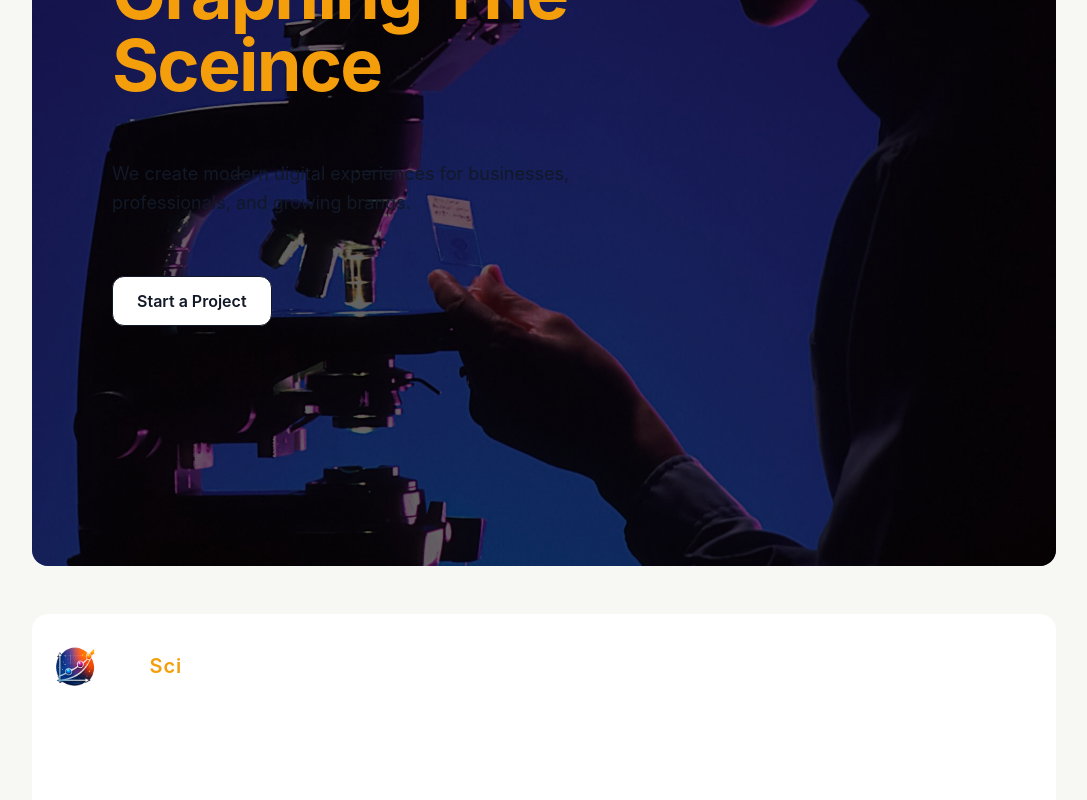
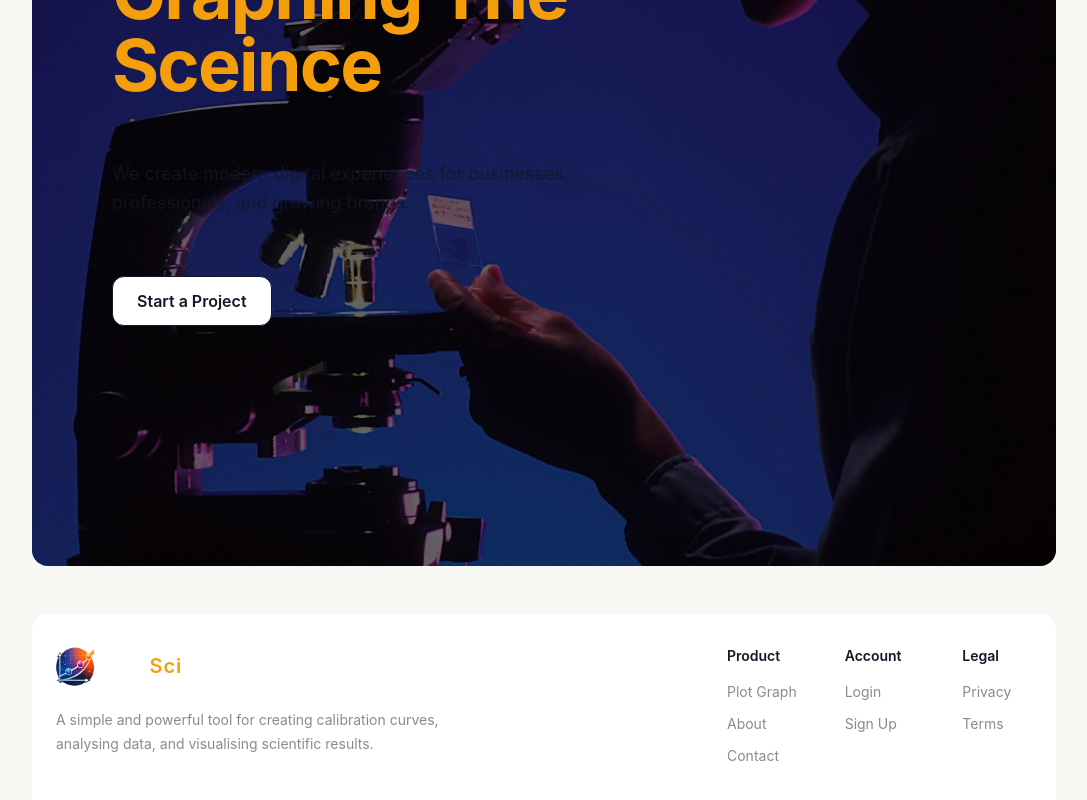
Before and after one commit to BlessingDotDev/calibration-tool, a React (Vite) app: page / in a window 1280 px wide. Shown: the part 338-1138 px from the top of the page, without its empty margins (96-1183 px from the left). Built offline with nearby package versions, Linux system fonts and the light colour scheme.

Commit message:
Change the content of the about page

```diff
--- a/src/components/layout/footer/FooterBrand.tsx
+++ b/src/components/layout/footer/FooterBrand.tsx
@@ -21,7 +21,7 @@ function FooterBrand() {
         </p>
       </NavLink>
 
-      <p className="mt-4 text-sm leading-6 text-white/50">
+      <p className="mt-4 text-sm leading-6 text-text/50">
         A simple and powerful tool for creating calibration
         curves, analysing data, and visualising scientific results.
       </p>
--- a/src/components/layout/footer/FooterLinks.tsx
+++ b/src/components/layout/footer/FooterLinks.tsx
@@ -7,28 +7,28 @@ function FooterLinks() {
 
       {/* Product */}
       <div>
-        <h3 className="mb-4 text-sm font-semibold text-white">
+        <h3 className="mb-4 text-sm font-semibold text-text">
           Product
         </h3>
 
-        <div className="flex flex-col gap-3 text-sm text-white/50">
+        <div className="flex flex-col gap-3 text-sm text-text/50">
           <NavLink
             to="/plot"
-            className="transition hover:text-white"
+            className="transition hover:text-text"
           >
             Plot Graph
           </NavLink>
 
           <NavLink
             to="/about"
-            className="transition hover:text-white"
+            className="transition hover:text-text"
           >
             About
           </NavLink>
 
           <NavLink
             to="/contact"
-            className="transition hover:text-white"
+            className="transition hover:text-text"
           >
             Contact
           </NavLink>
@@ -37,21 +37,21 @@ function FooterLinks() {
 
       {/* Account */}
       <div>
-        <h3 className="mb-4 text-sm font-semibold text-white">
+        <h3 className="mb-4 text-sm font-semibold text-text">
           Account
         </h3>
 
-        <div className="flex flex-col gap-3 text-sm text-white/50">
+        <div className="flex flex-col gap-3 text-sm text-text/50">
           <NavLink
             to="/login"
-            className="transition hover:text-white"
+            className="transition hover:text-text"
           >
             Login
           </NavLink>
 
           <NavLink
             to="/signup"
-            className="transition hover:text-white"
+            className="transition hover:text-text"
           >
             Sign Up
           </NavLink>
@@ -60,21 +60,21 @@ function FooterLinks() {
 
       {/* Legal */}
       <div>
-        <h3 className="mb-4 text-sm font-semibold text-white">
+        <h3 className="mb-4 text-sm font-semibold text-text">
           Legal
         </h3>
 
-        <div className="flex flex-col gap-3 text-sm text-white/50">
+        <div className="flex flex-col gap-3 text-sm text-text/50">
           <NavLink
             to="/privacy"
-            className="transition hover:text-white"
+            className="transition hover:text-text"
           >
             Privacy
           </NavLink>
 
           <NavLink
             to="/terms"
-            className="transition hover:text-white"
+            className="transition hover:text-text"
           >
             Terms
           </NavLink>
--- a/src/components/section/HeroSection.tsx
+++ b/src/components/section/HeroSection.tsx
@@ -38,7 +38,7 @@ function HeroSection({
             <br />
           </h1>
 
-          <p className=" max-w-xl text-lg leading-relaxed  text-text">
+          <p className=" max-w-xl text-lg leading-relaxed  text-text/80">
            {description}
           </p>
 
--- a/src/index.css
+++ b/src/index.css
@@ -16,7 +16,7 @@
     --color-secondary: #FBBF24;
     --color-background: #1F2937;
     --color-surface: #111827;
-    --color-text: #F9FAFB;
+    --color-text: #ffffff;
     --color-accent: #34D399;
     --color-muted: #6B7280;
   }
--- a/src/pages/About.tsx
+++ b/src/pages/About.tsx
@@ -1,22 +1,21 @@
 
-import HeroSection from "../components/section/HeroSection"
-import logo from "../assets/hero1.jpg"
-import Button from "../components/ui/Button"
+import HeroSection from "../components/section/HeroSection";
+import aboutImage from "../assets/hero1.jpg";
+import Button from "../components/ui/Button";
 
 function About() {
   return (
     <HeroSection
       headerTitle="About PlotSci"
-      title="Calibration Tool"
-      description="PlotSci is a Professional Calibration tool for assistance to
-      professional analyst and science students"
-      backgroundImage={logo}
+      title="Science Made Simpler"
+      description="PlotSci is designed to make scientific data analysis and calibration curve plotting simple, clear, and accessible."
+      backgroundImage={aboutImage}
     >
       <Button variant="secondary">
-        Start a Project
+        Learn More
       </Button>
-    </HeroSection >
-  )
+    </HeroSection>
+  );
 }
 
 export default About;
```
